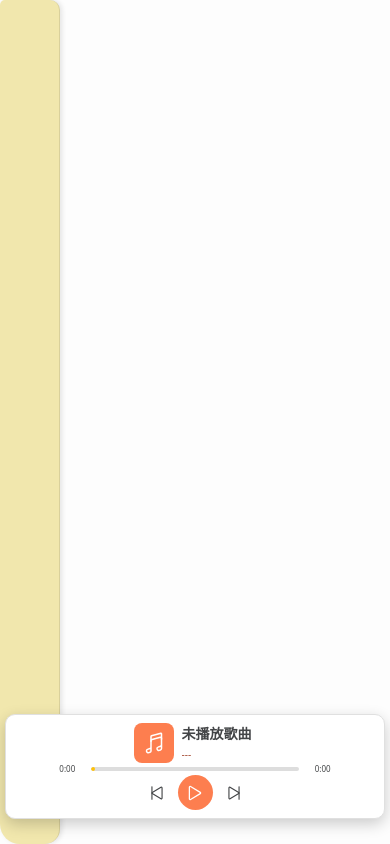
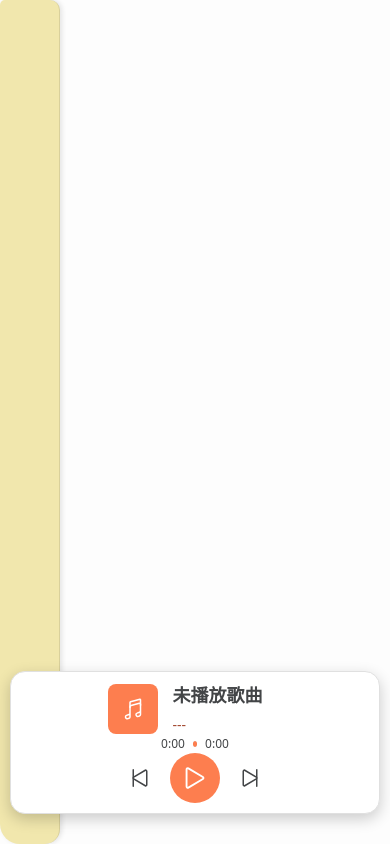
Before and after one commit to heguang-mercy/music-frontend-project, a Vue app: page / in a window 390 px wide. Built offline with nearby package versions, Linux system fonts and the light colour scheme.

Commit message:
Refactor PlayerBar component for better structure
点击组件可以跳转到新页面，再次点击可以返回当前页面

```diff
--- a/src/components/PlayerBar.vue
+++ b/src/components/PlayerBar.vue
@@ -1,71 +1,52 @@
 <template>
   <div class="play-bar card">
-    <!-- 歌曲信息和封面 -->
-    <div class="song-info-container">
-      <!-- 封面图 -->
+    <!-- 点击左边整块来回跳 -->
+    <div class="song-info-container" @click="togglePage">
       <div class="song-cover-container">
         <img
           v-if="currentSong?.cover"
           :src="currentSong.cover"
-          :alt="currentSong?.name || '未播放歌曲'"
+          alt="歌曲封面"
           class="song-cover"
           @error="handleCoverError"
-        >
+        />
         <div v-else class="song-cover-placeholder">
           <ion-icon name="musical-notes-outline"></ion-icon>
         </div>
       </div>
 
-      <!-- 歌曲信息 -->
       <div class="song-info">
-        <div class="song-name main-text">{{ currentSong?.name || '未播放歌曲' }}</div>
-        <div class="song-singer sub-text">{{ currentSong?.singer || '---' }}</div>
+        <div class="song-name main-text">
+          {{ currentSong?.name || '未播放歌曲' }}
+        </div>
+        <div class="song-singer sub-text">
+          {{ currentSong?.singer || '---' }}
+        </div>
       </div>
     </div>
 
     <!-- 进度条 -->
-    <div class="progress-section d-flex items-center gap-2 align-items-center" style="font-size: 16px;width: 80%">
-      <!-- 左侧当前时间：增加容错，避免NaN显示 -->
-      <div class="progress-time min-w-[50px] text-center">
-        {{ formatTime(currentProgress) || "0:00" }}
+    <div class="progress-section">
+      <div class="progress-time">
+        {{ formatTime(currentProgress) }}
       </div>
-
-      <!-- 进度容器：用Bootstrap基础类统一样式，增加点击反馈 -->
-      <div
-        class="progress-container  h-2 bg-gray-200 rounded-full cursor-pointer overflow-hidden"
-        @click="onProgressClick"
-        title="点击调整播放进度"
-        style="width: 80%"
-      >
-        <!-- 进度条：亮黄辅色+过渡动画，避免进度为0时消失 -->
-        <div
-          class="progress-bar bg-warning transition-all duration-300 ease-linear"
-          :style="{
-            width: `${progress || 0}%`,
-            minWidth: '4px'
-          }"
-          role="progressbar"
-          :aria-valuenow="progress || 0"
-          :aria-valuemin="0"
-          :aria-valuemax="100"
-        ></div>
+      <div class="progress-container" @click="onProgressClick">
+        <div class="progress-bar" :style="{ width: `${progress}%` }" />
       </div>
-
-      <!-- 右侧总时长：同样增加容错 -->
-      <div class="progress-time min-w-[50px] text-center">
-        {{ formatTime(currentDuration) || "0:00" }}
+      <div class="progress-time">
+        {{ formatTime(currentDuration) }}
       </div>
     </div>
 
     <!-- 控制按钮 -->
     <div class="controls">
-      <button class="control-btn" @click="playPrevious" title="上一首">
+      <button @click.stop="playPrevious" class="control-btn" title="上一首">
         <ion-icon name="play-skip-back-outline"></ion-icon>
       </button>
-      <button class="control-btn play-pause-btn" @click="togglePlay" title="播放/暂停">
+      <button @click.stop="togglePlay" class="control-btn play-pause-btn" title="播放/暂停">
         <ion-icon :name="isPlaying ? 'pause-outline' : 'play-outline'"></ion-icon>
       </button>
-      <button class="control-btn" @click="playNext" title="下一首">
+      <button @click.stop="playNext" class="control-btn" title="下一首">
         <ion-icon name="play-skip-forward-outline"></ion-icon>
       </button>
     </div>
@@ -82,43 +63,23 @@ export default {
       currentSong: null,
       isPlaying: false,
       currentProgress: 0,
-      currentDuration: 0
+      currentDuration: 0,
+      fromPath: null // 记录来时的页面
     }
   },
 
   computed: {
     progress () {
-      if (!this.currentDuration || this.currentDuration <= 0) return 0
-      return (this.currentProgress / this.currentDuration) * 100
+      return this.currentDuration > 0
+        ? (this.currentProgress / this.currentDuration) * 100
+        : 0
     }
   },
 
   mounted () {
     player.init()
-
-    // 事件处理函数用箭头函数，保证 this 指向组件
-    this.onPlay = () => { this.isPlaying = true }
-    this.onPause = () => { this.isPlaying = false }
-    this.onEnded = () => { this.isPlaying = false }
-    this.onLoadedMetadata = () => {
-      this.currentDuration = player.audio.duration
-    }
-    this.onTimeUpdate = () => {
-      this.currentProgress = player.audio.currentTime
-      this.currentDuration = player.audio.duration
-    }
-
-    // 歌曲切换时重新绑定 audio 事件
-    this.songChangedHandler = (song) => {
-      this.currentSong = song
-      player.playSong(song)
-      this.removeAudioListeners()
-      this.addAudioListeners()
-    }
-    Vue.prototype.$bus.$on('songChanged', this.songChangedHandler)
-
-    // 首次绑定
-    this.addAudioListeners()
+    this.setupAudio()
+    this.setupSongChange()
   },
 
   beforeDestroy () {
@@ -127,48 +88,83 @@ export default {
   },
 
   methods: {
+    // 音频事件
+    setupAudio () {
+      this.onPlay = () => { this.isPlaying = true }
+      this.onPause = () => { this.isPlaying = false }
+      this.onEnded = () => { this.isPlaying = false }
+      this.onLoadedMetadata = () => { this.currentDuration = player.audio.duration }
+      this.onTimeUpdate = () => {
+        this.currentProgress = player.audio.currentTime
+        this.currentDuration = player.audio.duration
+      }
+      this.addAudioListeners()
+    },
+
     addAudioListeners () {
-      if (player.audio) {
-        player.audio.addEventListener('play', this.onPlay)
-        player.audio.addEventListener('pause', this.onPause)
-        player.audio.addEventListener('ended', this.onEnded)
-        player.audio.addEventListener('loadedmetadata', this.onLoadedMetadata)
-        player.audio.addEventListener('timeupdate', this.onTimeUpdate)
-      }
+      if (!player.audio) return
+      const events = ['play', 'pause', 'ended', 'loadedmetadata', 'timeupdate']
+      const handlers = [this.onPlay, this.onPause, this.onEnded, this.onLoadedMetadata, this.onTimeUpdate]
+      events.forEach((e, i) => player.audio.addEventListener(e, handlers[i]))
     },
+
     removeAudioListeners () {
-      if (player.audio) {
-        player.audio.removeEventListener('play', this.onPlay)
-        player.audio.removeEventListener('pause', this.onPause)
-        player.audio.removeEventListener('ended', this.onEnded)
-        player.audio.removeEventListener('loadedmetadata', this.onLoadedMetadata)
-        player.audio.removeEventListener('timeupdate', this.onTimeUpdate)
-      }
+      if (!player.audio) return
+      const events = ['play', 'pause', 'ended', 'loadedmetadata', 'timeupdate']
+      const handlers = [this.onPlay, this.onPause, this.onEnded, this.onLoadedMetadata, this.onTimeUpdate]
+      events.forEach((e, i) => player.audio.removeEventListener(e, handlers[i]))
     },
-    togglePlay () {
-      player.togglePause()
-    },
-    playPrevious () {
-      console.log('播放上一首')
-    },
-    playNext () {
-      console.log('播放下一首')
-    },
-    onProgressClick (event) {
+
+    // 播放控制
+    togglePlay () { player.togglePause() },
+    playPrevious () { console.log('上一首') },
+    playNext () { console.log('下一首') },
+
+    // 进度条
+    onProgressClick (e) {
       if (!this.currentDuration) return
-      const progressBar = event.currentTarget
-      const rect = progressBar.getBoundingClientRect()
-      const pos = (event.clientX - rect.left) / rect.width
+      const rect = e.currentTarget.getBoundingClientRect()
+      const pos = (e.clientX - rect.left) / rect.width
       player.audio.currentTime = pos * this.currentDuration
     },
-    formatTime (seconds) {
-      if (isNaN(seconds) || seconds === undefined) return '0:00'
-      const min = Math.floor(seconds / 60)
-      const sec = Math.floor(seconds % 60)
-      return `${min}:${sec < 10 ? '0' : ''}${sec}`
+
+    // 工具
+    formatTime (s) {
+      if (isNaN(s) || s === 0) return '0:00'
+      const m = Math.floor(s / 60)
+      const sec = Math.floor(s % 60)
+      return `${m}:${sec < 10 ? '0' : ''}${sec}`
     },
-    handleCoverError (event) {
-      event.target.style.display = 'none'
+
+    handleCoverError (e) {
+      e.target.style.display = 'none'
+    },
+
+    // 歌曲切换
+    setupSongChange () {
+      this.songChangedHandler = (song) => {
+        this.currentSong = song
+        player.playSong(song)
+        this.removeAudioListeners()
+        this.addAudioListeners()
+      }
+      Vue.prototype.$bus.$on('songChanged', this.songChangedHandler)
+    },
+
+    // ★ 点击封面来回跳 ★
+    togglePage () {
+      const target = '/first-image' // ← 改成你的路由
+
+      if (this.$route.path === target && this.fromPath) {
+        this.$router.push(this.fromPath)
+        this.fromPath = null
+        return
+      }
+
+      if (this.$route.path !== target) {
+        this.fromPath = this.$route.path
+        this.$router.push(target)
+      }
     }
   }
 }
@@ -176,74 +172,65 @@ export default {
 
 <style scoped>
 .play-bar {
-  border-radius: 15px;
-  /* 核心：固定定位，让组件悬浮在窗口底部 */
-  position: fixed; /* 相对于浏览器窗口固定位置 */
-  bottom: 20px; /*离窗口底部20px */
+  position: fixed;
+  bottom: 20px;
   left: 50%;
   transform: translateX(-50%);
   width: 90%;
   max-width: 800px;
-  min-height: 80px; /* 组件高度 */
+  min-height: 80px;
   display: flex;
   align-items: center;
   padding: 15px 20px;
   border: 1px solid var(--color-border);
-  background-color: var(--color-card);
-  /* 关键：设置z-index，确保悬浮在其他元素上方 */
-  z-index: 999; /* 数值越大，越靠上（避免被其他元素遮挡） */
-  box-shadow: 0 5px 15px rgba(0, 0, 0, 0.2);
-  transition: all 0.3s ease;
+  background: var(--color-card);
+  z-index: 999;
+  box-shadow: 0 5px 15px rgba(0,0,0,.2);
+  border-radius: 15px;
+  transition: all .3s;
+}
+.play-bar:hover {
+  transform: translateX(-50%) translateY(-5px);
+  box-shadow: 0 8px 20px rgba(0,0,0,.3);
 }
 
-.play-bar:hover {
-  transform: translateX(-50%) translateY(-5px);
-  box-shadow: 0 8px 20px rgba(0, 0, 0, 0.3);
-}
-
-/* 歌曲信息和封面容器 */
 .song-info-container {
   display: flex;
   align-items: center;
   flex: 1;
   margin-right: 20px;
-  min-width: 0; /* 允许内容收缩 */
+  min-width: 0;
+  cursor: pointer;
 }
-
-/* 封面容器 */
 .song-cover-container {
   width: 60px;
   height: 60px;
   margin-right: 15px;
   flex-shrink: 0;
 }
-
 .song-cover {
   width: 100%;
   height: 100%;
   border-radius: 8px;
   object-fit: cover;
-  box-shadow: 0 2px 5px rgba(0, 0, 0, 0.2);
+  box-shadow: 0 2px 5px rgba(0,0,0,.2);
 }
-
 .song-cover-placeholder {
   width: 100%;
   height: 100%;
   border-radius: 8px;
-  background-color: var(--color-btn);
+  background: var(--color-btn);
   display: flex;
   align-items: center;
   justify-content: center;
-  color: white;
+  color: #fff;
   font-size: 24px;
 }
 
-/* 歌曲信息 */
 .song-info {
   flex: 1;
-  min-width: 0; /* 允许内容收缩 */
+  min-width: 0;
 }
-
 .song-name {
   font-size: 18px;
   font-weight: bold;
@@ -251,33 +238,27 @@ export default {
   overflow: hidden;
   text-overflow: ellipsis;
   margin-bottom: 5px;
-  line-height: 1.2; /* 确保文字垂直居中 */
 }
-
 .song-singer {
   font-size: 14px;
   color: var(--color-nav-text);
   white-space: nowrap;
   overflow: hidden;
   text-overflow: ellipsis;
-  line-height: 1.2; /* 确保文字垂直居中 */
 }
 
-/* 进度条部分 */
 .progress-section {
   display: flex;
   align-items: center;
   flex: 2;
   margin: 0 20px;
 }
-
 .progress-time {
   font-size: 12px;
   color: var(--color-text);
-  margin: 0 8px;
-  min-width: 35px;
+  min-width: 40px;
+  text-align: center;
 }
-
 .progress-container {
   flex: 1;
   height: 6px;
@@ -285,22 +266,19 @@ export default {
   border-radius: 3px;
   overflow: hidden;
   cursor: pointer;
-  position: relative;
 }
-
 .progress-bar {
   height: 100%;
   background: var(--color-btn);
   border-radius: 3px;
-  transition: width 0.1s linear;
+  transition: width .1s linear;
+  min-width: 4px;
 }
 
-/* 控制按钮 */
 .controls {
   display: flex;
   align-items: center;
 }
-
 .control-btn {
   background: none;
   border: none;
@@ -309,33 +287,28 @@ export default {
   cursor: pointer;
   padding: 5px;
   margin: 0 5px;
-  border-radius: 50%;
   width: 40px;
   height: 40px;
   display: flex;
   align-items: center;
   justify-content: center;
-  transition: all 0.3s ease;
+  border-radius: 50%;
+  transition: all .3s;
 }
-
 .control-btn:hover {
-  background-color: var(--color-hover);
+  background: var(--color-hover);
 }
-
 .play-pause-btn {
   width: 50px;
   height: 50px;
   font-size: 30px;
-  background-color: var(--color-btn);
-  color: white;
+  background: var(--color-btn);
+  color: #fff;
 }
-
 .play-pause-btn:hover {
-  background-color: var(--color-btn);
   transform: scale(1.1);
 }
 
-/* Mobile responsive styles */
 @media (max-width: 768px) {
   .play-bar {
     left: 10px;
@@ -343,105 +316,8 @@ export default {
     bottom: 10px;
     width: auto;
     transform: none;
-    min-height: 70px;
     padding: 10px 15px;
-    border-radius: 12px;
   }
-
-  .song-info-container {
-    margin-right: 10px;
-  }
-
-  .song-cover-container {
-    width: 50px;
-    height: 50px;
-    margin-right: 10px;
-  }
-
-  .song-name {
-    font-size: 16px;
-  }
-
-  .song-singer {
-    font-size: 12px;
-  }
-
-  .progress-section {
-    margin: 0 10px;
-  }
-
-  .progress-time {
-    font-size: 10px;
-    margin: 0 5px;
-    min-width: 30px;
-  }
-
-  .control-btn {
-    font-size: 20px;
-    width: 35px;
-    height: 35px;
-  }
-
-  .play-pause-btn {
-    width: 40px;
-    height: 40px;
-    font-size: 24px;
-  }
-}
-
-@media (max-width: 480px) {
-  .play-bar {
-    left: 5px;
-    right: 5px;
-    bottom: 5px;
-    min-height: 60px;
-    padding: 8px 10px;
-    border-radius: 10px;
-  }
-
-  .song-info-container {
-    margin-right: 5px;
-  }
-
-  .song-cover-container {
-    width: 40px;
-    height: 40px;
-    margin-right: 8px;
-  }
-
-  .song-name {
-    font-size: 14px;
-  }
-
-  .song-singer {
-    font-size: 10px;
-  }
-
-  .progress-section {
-    margin: 0 5px;
-  }
-
-  .progress-time {
-    font-size: 8px;
-    margin: 0 3px;
-    min-width: 25px;
-  }
-
-  .progress-container {
-    height: 4px;
-  }
-
-  .control-btn {
-    font-size: 18px;
-    width: 30px;
-    height: 30px;
-    margin: 0 3px;
-  }
-
-  .play-pause-btn {
-    width: 35px;
-    height: 35px;
-    font-size: 20px;
-  }
+  .song-cover-container { width: 50px; height: 50px; }
 }
 </style>
```
